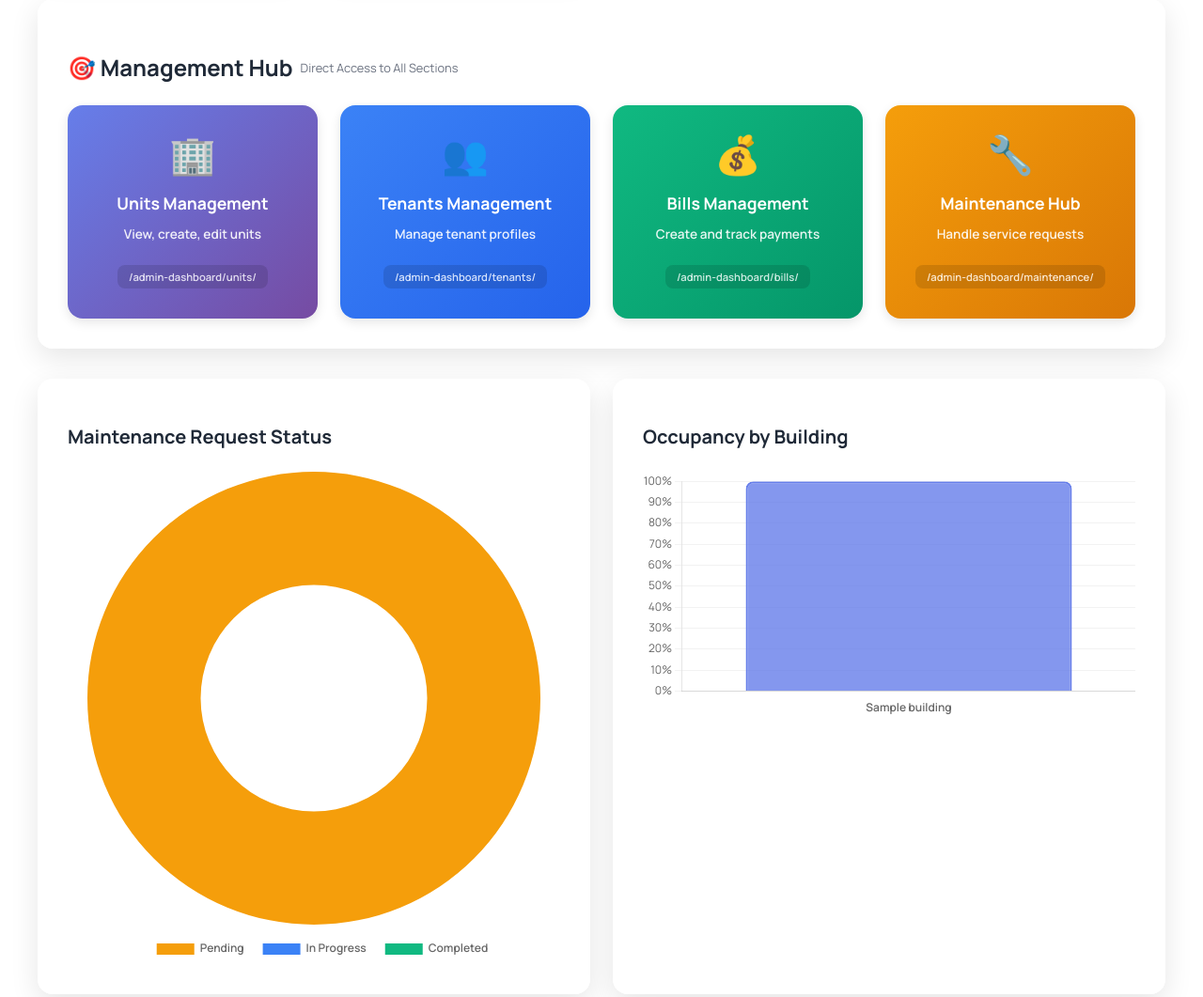
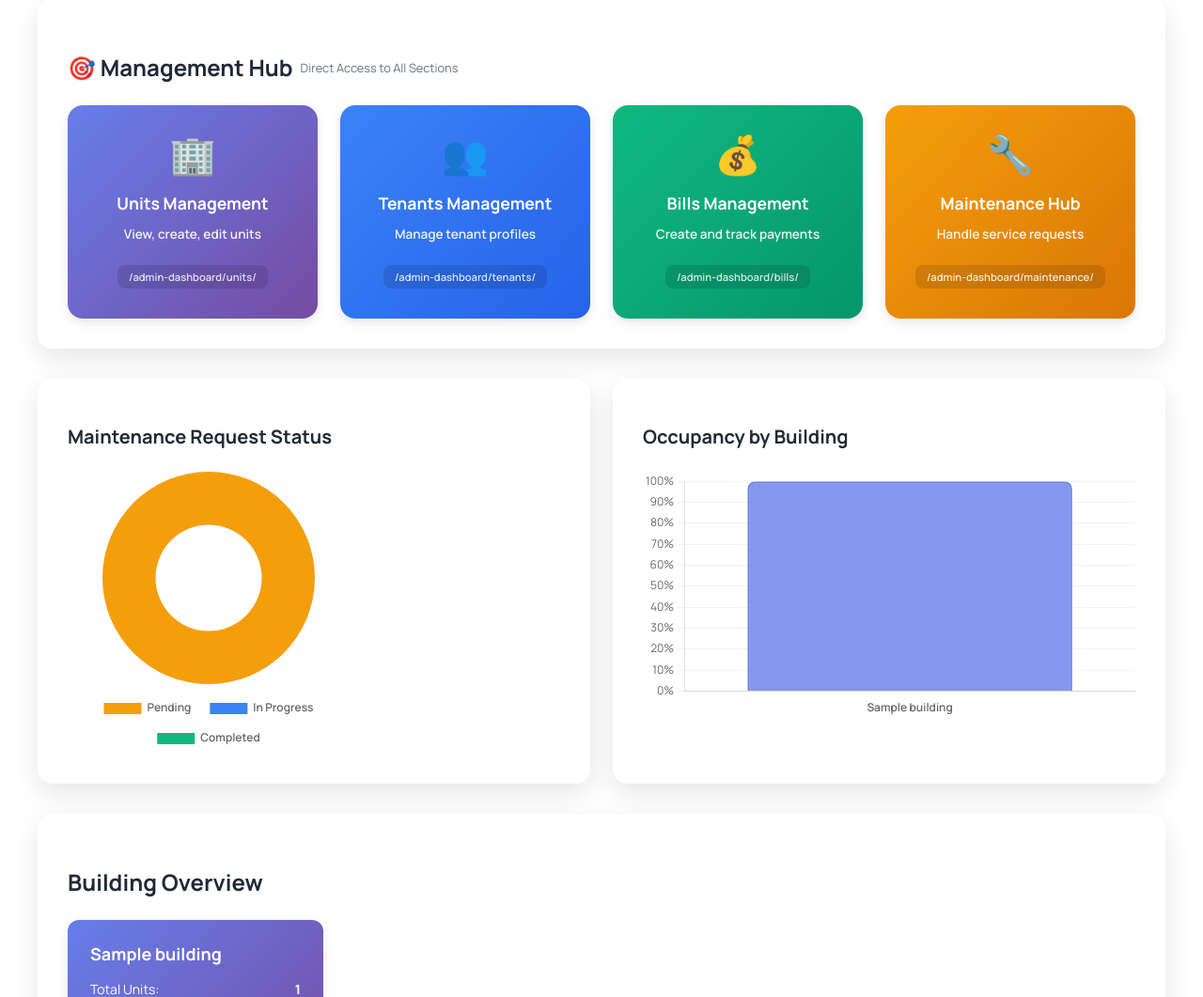
Before and after one commit to phlppdsqtd/NorthLink, a Django app: page /admin-dashboard/ in a window 1280 px wide. Shown: the part 418-1479 px from the top of the page at 94% size. Run offline with Django 5.2, Linux system fonts and the light colour scheme; tables that the repository leaves empty hold one stand-in row (values such as "Sample post"); some libraries are stand-ins or nearby versions.

Commit message:
Updated dashboard: charts section

```diff
--- a/templates/admin_dashboard/dashboard.html
+++ b/templates/admin_dashboard/dashboard.html
@@ -626,18 +626,16 @@
 
     <!-- Charts Section -->
     <div class="chart-section">
-        <!-- Maintenance Status Chart -->
         <div class="chart-card">
             <h3 class="chart-title">Maintenance Request Status</h3>
-            <div class="chart-container">
+            <div class="chart-container" style="position: relative; height: 300px; width: 100%;">
                 <canvas id="maintenanceChart"></canvas>
             </div>
         </div>
 
-        <!-- Building Occupancy Chart -->
         <div class="chart-card">
             <h3 class="chart-title">Occupancy by Building</h3>
-            <div class="chart-container">
+            <div class="chart-container" style="position: relative; height: 300px; width: 100%;">
                 <canvas id="buildingChart"></canvas>
             </div>
         </div>
```
